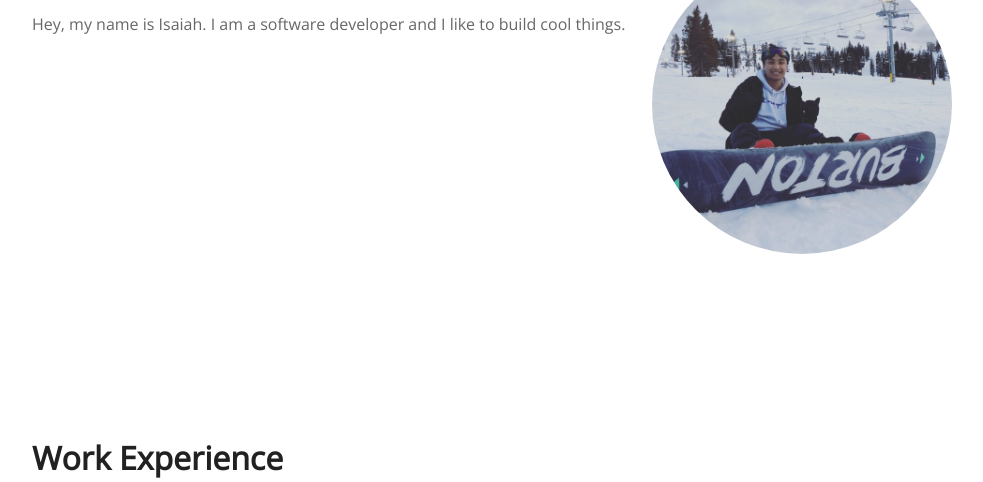
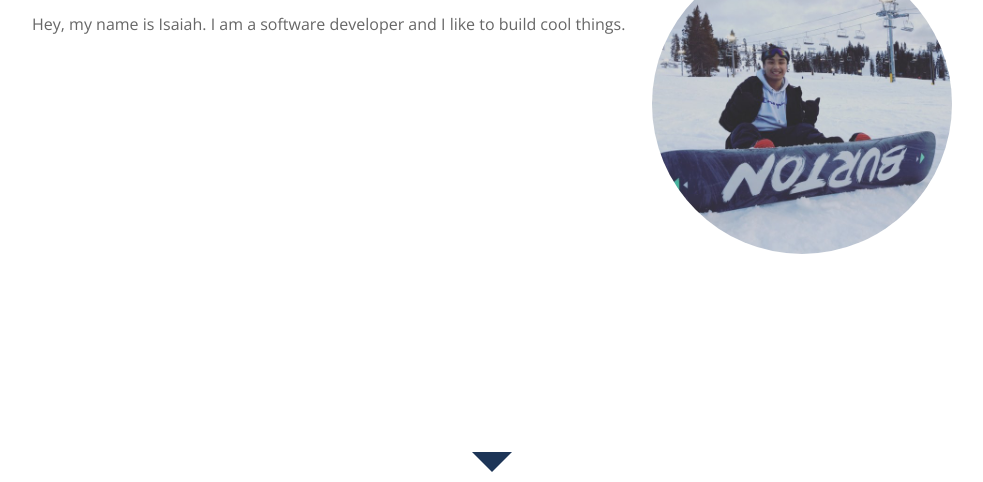
Before and after one commit to isaiah-solo/isaiahsolomon.com, a Gatsby site: page / in a window 1280 px wide. Shown: the part 318-800 px from the top of the page, without its empty margins (148-1131 px from the left). Built offline with nearby package versions, Linux system fonts and the light colour scheme; Gatsby itself is replaced by a stand-in of ours.

Commit message:
created base scroll indicator (non functional yet)

```diff
--- /dev/null
+++ b/src/components/generic/button/HoverButton.tsx
@@ -0,0 +1,34 @@
+import React from "react";
+import {StyleSheet, css, StyleDeclarationValue} from 'aphrodite';
+
+const styles = StyleSheet.create({
+  root: {
+    border: 'none',
+    boxSizing: 'border-box',
+    background: 'none',
+    cursor: 'pointer',
+    padding: 0,
+  },
+});
+
+type Props = {
+  children?: React.ReactElement | string,
+  onClick: () => void,
+  onMouseEnter?: () => void,
+  onMouseLeave?: () => void,
+  styleOverride?: StyleDeclarationValue,
+};
+
+export default function HoverButton({
+  children,
+  onClick,
+  onMouseEnter,
+  onMouseLeave,
+  styleOverride,
+}: Props): React.ReactElement {
+  return (
+    <button className={css(styles.root, styleOverride)} onClick={onClick} onMouseEnter={onMouseEnter} onMouseLeave={onMouseLeave}>
+      {children}
+    </button>
+  );
+};
--- /dev/null
+++ b/src/components/home/HomeScrollIndicator.tsx
@@ -0,0 +1,81 @@
+import React, {useEffect, useState} from "react";
+import {StyleSheet, css} from 'aphrodite';
+
+import HoverButton from "../generic/button/HoverButton";
+
+import useDebounced from "../../hooks/useDebounced";
+
+const arrowKeyframes = {
+  '0%': {
+    transform: 'translateX(-50%) translateY(-100%)',
+  },
+  '30%': {
+    transform: 'translateX(-50%) translateY(calc(-100% - 40px))',
+  },
+  '40%': {
+    transform: 'translateX(-50%) translateY(-100%)',
+  },
+  '50%': {
+    transform: 'translateX(-50%) translateY(calc(-100% - 20px))',
+  },
+  '60%': {
+    transform: 'translateX(-50%) translateY(-100%)',
+  },
+  '100%': {
+    transform: 'translateX(-50%) translateY(-100%)',
+  },
+}
+
+const styles = StyleSheet.create({
+  arrow: {
+    borderLeft: '20px solid transparent',
+    borderRight: '20px solid transparent',
+    borderTop: '20px solid #1d3557',
+    boxSizing: 'border-box',
+    height: 0,
+    left: '50%',
+    position: 'relative',
+    top: '50%',
+    transform: 'translateX(-50%) translateY(-100%)',
+    width: 0,
+  },
+  arrowAnimation: {
+    animationName: [arrowKeyframes],
+    animationDuration: '1s, 1200ms',
+    animationIterationCount: 'infinite',
+  },
+  button: {
+    backgroundColor: 'white',
+    height: 46,
+    position: 'relative',
+    width: '100%',
+  },
+  buttonHover: {
+    ':hover': {
+      boxShadow: '0 1px 6px rgb(32 33 36 / 28%)',
+    }
+  }
+});
+
+export default function HomeScrollIndicator(): React.ReactElement {
+  const [shouldAnimateArrow, setShouldAnimateArrow] = useState(false);
+  const [isIndicatorAck, setIsIndicatorAck] = useState(false);
+
+  const showArrow = useDebounced((): void => {
+    setShouldAnimateArrow(true);
+  }, 1000);
+
+  useEffect((): void => {
+    setTimeout(showArrow, 1000);
+  }, []);
+
+  return (
+    <HoverButton
+      onClick={(): void => setIsIndicatorAck(true)}
+      onMouseEnter={(): void => setShouldAnimateArrow(false)}
+      onMouseLeave={showArrow}
+      styleOverride={[styles.button, !isIndicatorAck && styles.buttonHover]}>
+      {!isIndicatorAck && <div className={css(styles.arrow, shouldAnimateArrow && styles.arrowAnimation)} />}
+    </HoverButton>
+  );
+};
--- /dev/null
+++ b/src/hooks/useDebounced.ts
@@ -0,0 +1,20 @@
+import {useMemo, useState} from "react";
+
+export default function useDebounced(func: (...args) => void, delay: number = 1000): () => void {
+  const [timeoutID, setTimeoutID] = useState(null);
+
+  return useMemo((...args): (() => void) => {
+    return (): void => {
+      if (timeoutID !== null) {
+        setTimeoutID(null);
+      }
+
+      const newTimeoutID = setTimeout(() => {
+        setTimeoutID(null);
+        func(...args)
+      }, delay);
+
+      setTimeoutID(newTimeoutID);
+    };
+  }, [func, delay]);
+};
--- a/src/pages/index.tsx
+++ b/src/pages/index.tsx
@@ -11,6 +11,7 @@ import Title2 from "../components/generic/text/Title2";
 
 import HomeCover from "../components/home/HomeCover";
 import HomeNav from '../components/home/HomeNav';
+import HomeScrollIndicator from "../components/home/HomeScrollIndicator";
 import Timeline from "../components/home/Timeline";
 
 export default function HomePage(): React.ReactElement {
@@ -32,6 +33,7 @@ export default function HomePage(): React.ReactElement {
       <Section>
         <HomeCover />
       </Section>
+      <HomeScrollIndicator />
       <Section title="Work Experience">
         <Timeline>
           <div>
```
